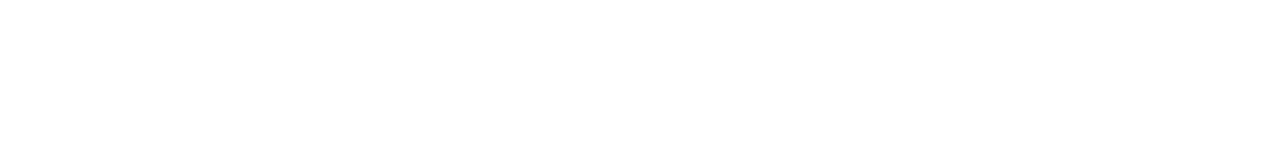
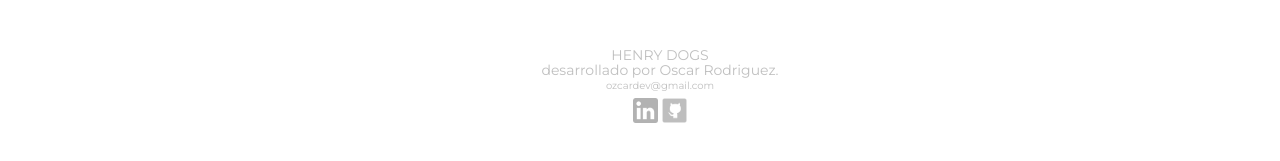
Before and after one commit to Ramiin/HENRY-DOGS, a React (Create React App) app in the folder client/: page /home in a window 1280 px wide. Shown: the part 289-450 px from the top of the page. Built offline with nearby package versions, Linux system fonts and the light colour scheme; no server answers.

Commit message:
Deploy version, with footer

```diff
--- a/client/src/App.js
+++ b/client/src/App.js
@@ -7,6 +7,7 @@
 import Create from './components/Create';
 import Header from './components/Header';
 import Favorites from './components/Favorites';
+import Footer from './components/Footer';
 
 function App() {
   return (
@@ -23,18 +24,27 @@
 
             <Route exact path = '/home'>
               <Home />
+              <Footer />
             </Route>
 
             <Route exact path ='/details/:id'>
               <Details />
+              <Footer />
             </Route>
 
             <Route exact path='/create'>
               <Create />
+              <Footer />
             </Route>
             <Route exact path='/favorites'>
               <Favorites />
+              <Footer />
             </Route>
+
+
+
+
+
 
     </React.Fragment>
 
--- a/client/src/Global.css
+++ b/client/src/Global.css
@@ -738,6 +738,30 @@
   }
 }
 
+/* FOOTER */
+.footer{
+  display:flex;
+  align-items: center;
+  justify-content:center;
+  flex-direction: column;
+  width: 100%;
+  margin: 20px;
+  color: rgba(138, 138, 138, 0.55);
+  line-height:15px;
+  font-size: 14px;
+  text-align: center;
+}
+.footer img {
+  height: 25px;
+  opacity: .3;
+  transition: 300ms;
+  margin: 0px;
+
+}
+.footer img:hover{
+  opacity: .8;
+}
+
 
 @media only screen and (max-width: 1037px) {
 .flex-inline{
--- /dev/null
+++ b/client/src/components/Footer.jsx
@@ -0,0 +1,29 @@
+import React from 'react'
+import linkedin from '../sources/linkedin.png';
+import github from '../sources/github.png';
+
+export default function Footer(){
+
+    return(
+
+    <div className='footer'>
+        <div>
+        <p>HENRY DOGS </p>
+        <p>desarrollado por Oscar Rodriguez.</p>
+        <p style={{fontSize: '10px'}}>ozcardev@gmail.com</p>
+
+        </div>
+
+        <div style={{margin:'5px'}}>
+        <a href="https://www.linkedin.com/in/ozcardz/" target="_blank"><img src={linkedin} alt="LinkedIn" />  </a>
+        <a href="https://github.com/Ramiin" target="_blank"><img src={github} alt="GitHub" /> </a>
+
+        </div>
+
+
+
+    </div>
+
+    )
+
+}
```
Also changed, not shown: client/src/sources/github.png (added), client/src/sources/linkedin.png (added).
